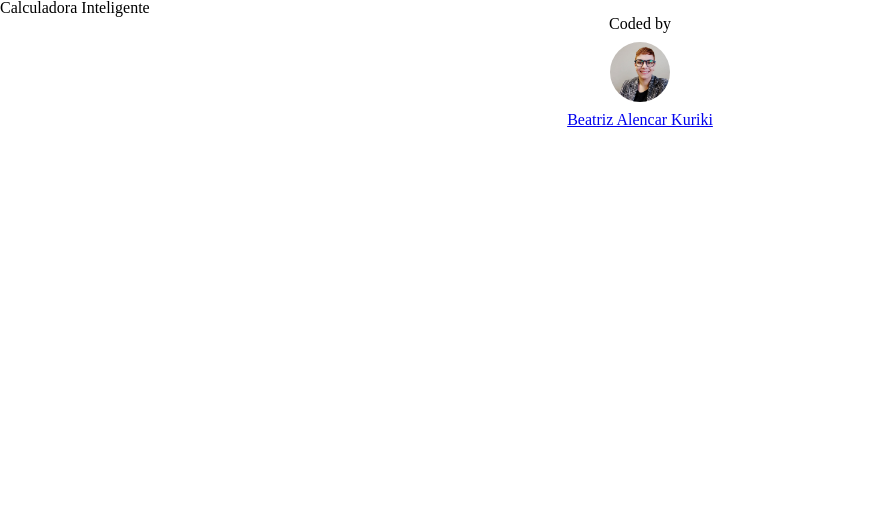
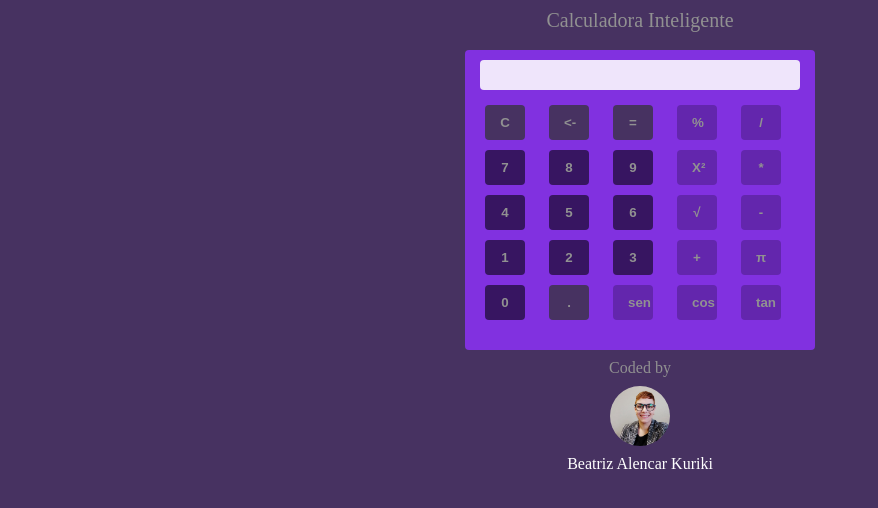
Before and after one commit to BeatrizKuriki/CalculadoraXP, a plain HTML site: page index.html in a window 1280 px wide. Shown: the whole page, without its empty margins (0-878 px from the left). Drawn offline with Linux system fonts and the light colour scheme.

Commit message:
finalizada estilização

```diff
--- a/index.html
+++ b/index.html
@@ -5,6 +5,7 @@
     <meta http-equiv="X-UA-Compatible" content="IE=edge">
     <meta name="viewport" content="width=device-width, initial-scale=1.0">
     <link rel="stylesheet" href="./src/styles/reset.css">
+    <link rel="stylesheet" href="./src/styles/globalStyles.css">
     <link rel="stylesheet" href="./src/styles/index.css">
     <title>Calculadora</title>
 </head>
@@ -12,6 +13,47 @@
     <div class="container">
         <h1>Calculadora Inteligente</h1>
         <div class="calculator">
+            <p class="calculator__result"></p>
+            <table>
+                <tr>
+                    <td><button class="botao" onclick="clean()">C</button></td>
+                    <td><button class="botao" onclick="back()"><-</button></td>
+                    <td><button class="botao" onclick="calcular()">=</button></td>
+                    <td><button class="botao botao__operacao" onclick="insert('%')">%</button></td>
+                    <td><button class="botao botao__operacao" onclick="insert('/')">/</button></td>
+
+                </tr>
+                <tr>
+                    <td><button class="botao botao__numero" onclick="insert('7')">7</button></td>
+                    <td><button class=" botao botao__numero" onclick="insert('8')">8</button></td>
+                    <td><button class=" botao botao__numero" onclick="insert('9')">9</button></td>
+                    <td><button class="botao botao__operacao" onclick="insert('x^')">X²</button></td>
+                    <td><button class="botao botao__operacao" onclick="insert('*')">*</button></td>
+
+                </tr>
+                <tr>
+                    <td><button class="botao botao__numero" onclick="insert('4')">4</button></td>
+                    <td><button class="botao botao__numero" onclick="insert('5')">5</button></td>
+                    <td><button class="botao botao__numero" onclick="insert('6')">6</button></td>
+                    <td><button class="botao botao__operacao" onclick="insert('√')">√</button></td>
+                    <td><button class="botao botao__operacao" onclick="insert('-')">-</button></td>
+                </tr>
+                <tr>
+                    <td><button class="botao botao__numero" onclick="insert('1')">1</button></td>
+                    <td><button class="botao botao__numero" onclick="insert('2')">2</button></td>
+                    <td><button class="botao botao__numero" onclick="insert('3')">3</button></td>
+                    <td><button class="botao botao__operacao" onclick="insert('+')">+</button></td>
+                    <td><button class="botao botao__operacao" onclick="insert('π')">π</button></td>
+
+                </tr>
+                <tr>
+                    <td ><button class="botao botao__numero" onclick="insert('0')">0</button></td>
+                    <td><button class="botao" onclick="insert('.')">.</button></td>
+                    <td><button class="botao botao__operacao" onclick="insert('seno')">sen</button></td>
+                    <td><button class="botao botao__operacao" onclick="insert('cosseno')">cos</button></td>
+                    <td><button class="botao botao__operacao" onclick="insert('tangente')">tan</button></td>
+                </tr>
+            </table>
 
 
 
--- a/src/styles/globalStyles.css
+++ b/src/styles/globalStyles.css
@@ -5,6 +5,8 @@
    --color-3:#A977E6;
    --color-4: #8131E0;
    --color-5: #6326AD;
+   --color-6: #818181;
+   --color-7: #919191;
    --radius-default : 4px;
    --padding-default: 10px 15px;
 }
--- a/src/styles/index.css
+++ b/src/styles/index.css
@@ -1,9 +1,76 @@
+
+body{
+    background-color: var(--color-1);
+    color: var(--color-7);
+}
+h1{
+    font-size: 20px;
+    font-weight: 500;
+}
+.container{
+    max-width: 1024px;
+    padding: var(--padding-default);
+    display: flex;
+    flex-direction: column;
+    justify-content: center;
+    align-items: center;
+    margin: 0 auto;
+    gap:20px;
+}
+
+.calculator{
+    width: 350px;
+    height: 300px;
+    background-color: var(--color-4);
+    padding: var(--padding-default);
+    display: flex;
+    flex-direction: column;
+    gap: 10px;
+    border-radius: var(--radius-default);
+}
+
+.calculator__result{
+    background-color:rgba(255, 255, 255, 0.873);
+    width: 100%;
+    height: 30px;
+    border-radius: var(--radius-default);
+
+}
+
+table{
+    padding: 15px 20px;
+
+}
+
+table tr{
+    margin-top: 10px;
+}
+
+.botao{
+    width: 40px;
+    padding: var(--padding-default);
+    background-color: var(--color-1);
+    color: var(--color-7);
+    font-weight: 800;
+    border-radius: var(--radius-default);
+    margin: 5px;
+    border: none;
+
+}
+
+.botao__numero{
+    background-color: var(--color-2);
+}
+
+.botao__operacao{
+    background-color: var(--color-5);
+}
 
 
 
-
-
-
+.botao:hover{
+    background-color: var(--color-1);
+}
 
 
 
@@ -19,6 +86,7 @@
 
 
 footer{
+
     display: flex;
     flex-direction: column;
     justify-content: center;
@@ -31,3 +99,8 @@ footer{
     height: 60px;
     border-radius: 50%;
 }
+
+a{
+    color: white;
+    cursor: pointer;
+}
--- a/src/styles/reset.css
+++ b/src/styles/reset.css
@@ -23,6 +23,7 @@ time, mark, audio, video {
 	font: inherit;
 	vertical-align: baseline;
     box-sizing: border-box;
+	text-decoration: none;
 }
 /* HTML5 display-role reset for older browsers */
 article, aside, details, figcaption, figure,
```
